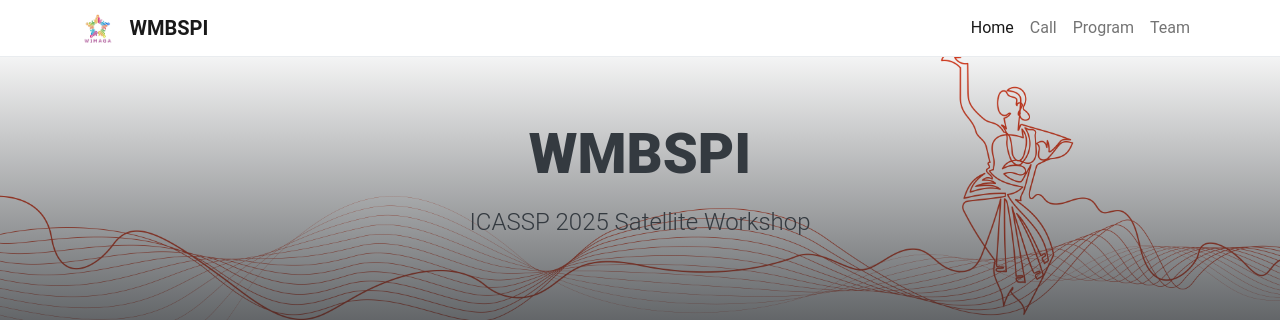
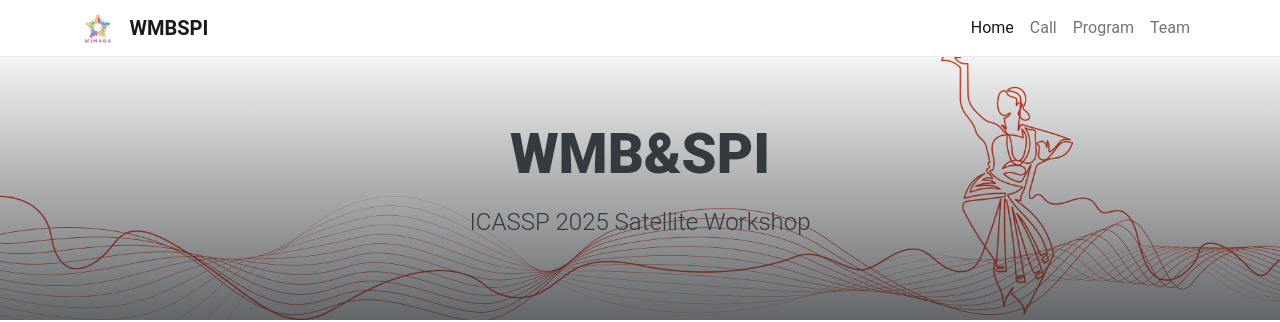
Before and after one commit to wmbspi/wmbspi.github.io, a Jekyll site: the page built from pages/home.md, in a window 1280 px wide. Shown: the top 322 px of the page. Built offline with Jekyll 4.4.1, drawn with Linux system fonts in a browser that asks for light colours.

Commit message:
Update home.md

```diff
--- a/pages/home.md
+++ b/pages/home.md
@@ -1,6 +1,6 @@
 ---
 layout: home
-title: WMBSPI
+title: WMB&SPI
 description: ICASSP 2025 Satellite Workshop
 background: /assets/theme/images/header.png
 permalink: /
```
